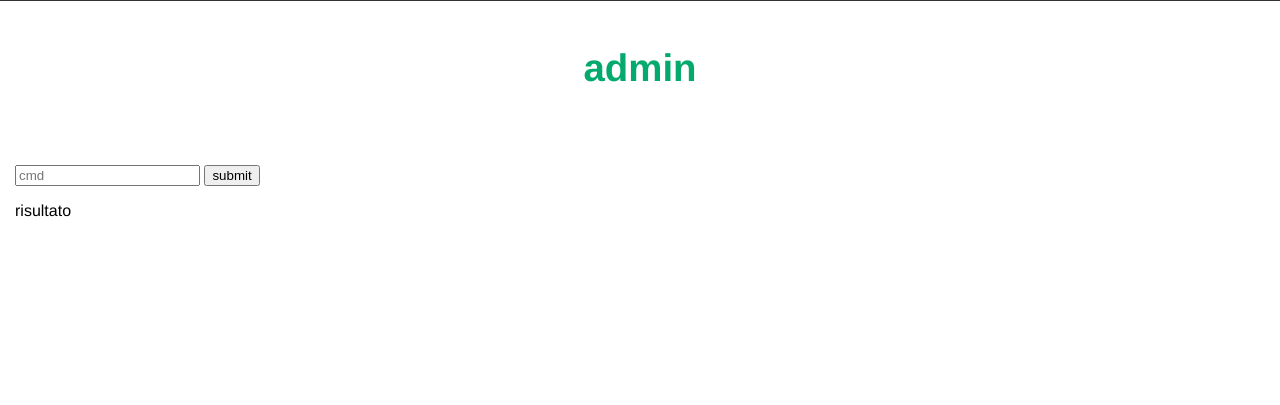
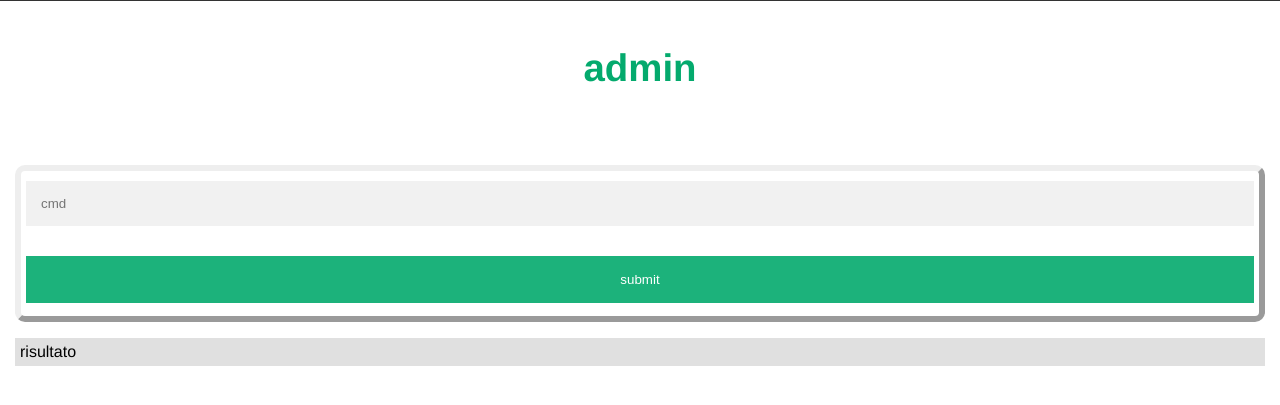
Before and after one commit to OgradL/cogestione-lussana, a Flask app: template cogestione/templates/admin.html in a window 1280 px wide. Shown: the part 195-600 px from the top of the page. Run offline with Flask 3, Linux system fonts and the light colour scheme; the template is opened without the code that fills it, so the values that code supplies are empty.

Commit message:
fixed admin panel

```diff
--- a/cogestione/templates/admin.html
+++ b/cogestione/templates/admin.html
@@ -5,8 +5,10 @@
 
 <h3> <strong> admin </strong> </h3>
 <br> <br>
-<input type="text" name="cmd" id="comando" placeholder="cmd" required>
-<button onclick="send_comando()"> submit </button>
-<p id="result"> risultato </p>
+<form style="max-width:1000000px" onsubmit="return false;">
+    <input class="inputform" type="text" name="cmd" id="comando" placeholder="cmd">
+    <button class="outline_md_btn" onclick="send_comando()"> submit </button>
+</form>
+<p style="background-color: #e0e0e0; padding: 5px" id="result"> risultato </p>
 
 {% endblock %}
```
Also changed, not shown: cogestione/admin.py (+11 -2 lines).
